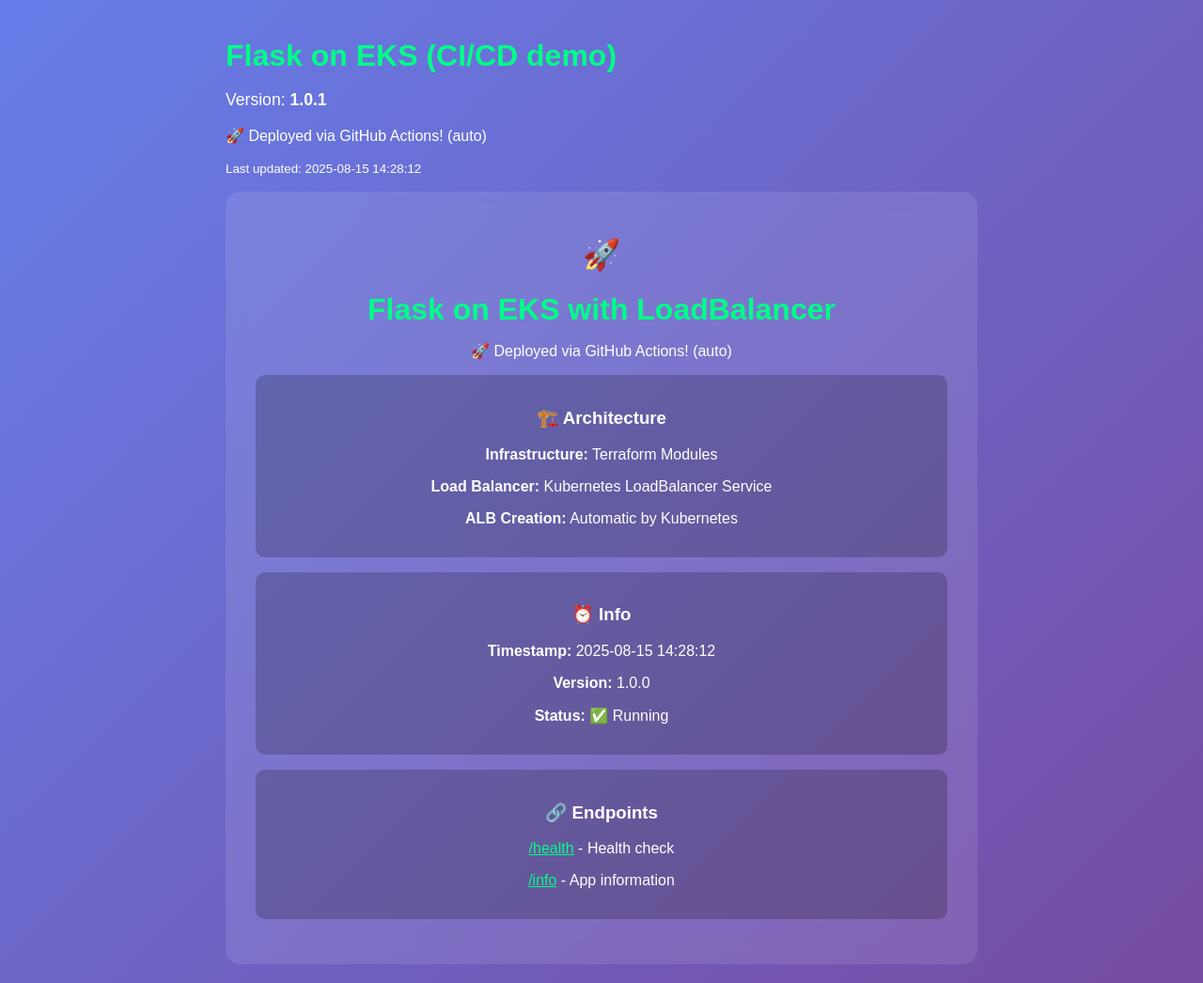
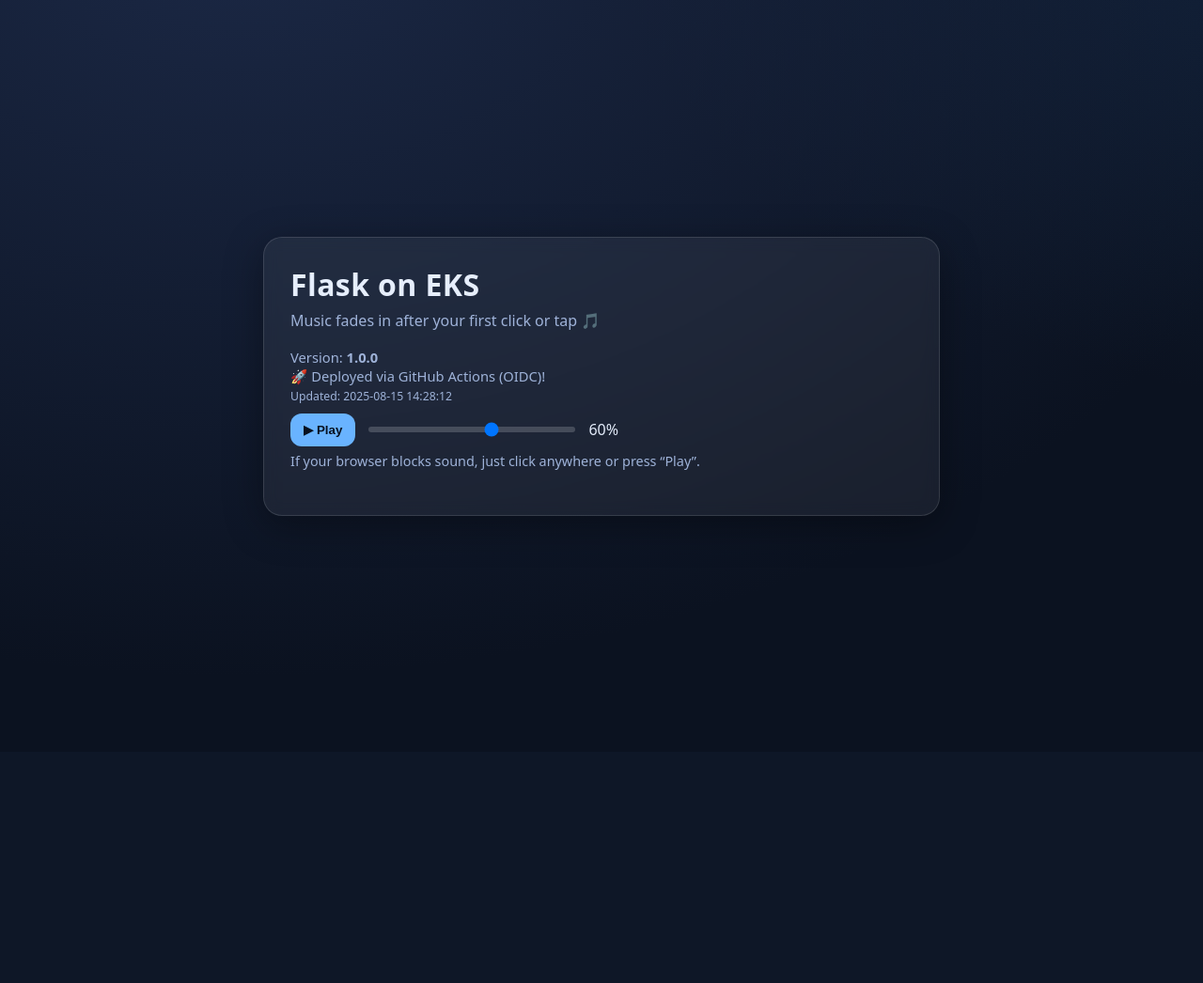
Before and after one commit to samiiraqi/devsecops-project, a Flask app: page / in a window 1280 px wide. Shown: the whole page at 94% size. After the commit the page ends 561 px from the top, so only its background shows below. Run offline with Flask 3, Linux system fonts and the light colour scheme.

Commit message:
Add music autoplay feature with fade-in

```diff
--- a/app/main.py
+++ b/app/main.py
@@ -1,39 +1,37 @@
-# app/main.py
 from flask import Flask, render_template, jsonify
 import os
 from datetime import datetime
 
 app = Flask(__name__)
+APP_VERSION = os.getenv("APP_VERSION", "1.0.0")
 
-APP_VERSION = os.getenv("APP_VERSION", "1.0.1")  # bumped version
 
-@app.route('/')
+@app.route("/")
 def index():
     return render_template(
-        'index.html',
-        message="🚀 Deployed via GitHub Actions! (auto)",
+        "index.html",
+        message="🚀 Deployed via GitHub Actions (OIDC)!",
         timestamp=datetime.now().strftime("%Y-%m-%d %H:%M:%S"),
-        version=APP_VERSION
+        version=APP_VERSION,
     )
 
-@app.route('/health')
+
+@app.route("/health")
 def health():
-    return jsonify({
-        'status': 'healthy',
-        'timestamp': datetime.now().isoformat(),
-        'version': APP_VERSION
-    }), 200
+    return jsonify({"status": "healthy", "version": APP_VERSION}), 200
 
-@app.route('/info')
+
+@app.route("/info")
 def info():
-    return jsonify({
-        'app': 'Flask EKS App',
-        'version': APP_VERSION,
-        'environment': os.getenv('FLASK_ENV', 'production'),
-        'architecture': 'Terraform + EKS + NLB',
-        'timestamp': datetime.now().isoformat()
-    }), 200
+    return jsonify(
+        {
+            "app": "Flask EKS App",
+            "version": APP_VERSION,
+            "env": os.getenv("FLASK_ENV", "production"),
+        }
+    )
 
-if __name__ == '__main__':
-    port = int(os.environ.get('PORT', 5000))
-    app.run(host='0.0.0.0', port=port, debug=False)
+
+if __name__ == "__main__":
+    port = int(os.environ.get("PORT", 5000))
+    app.run(host="0.0.0.0", port=port)
--- a/app/templates/index.html
+++ b/app/templates/index.html
@@ -1,73 +1,166 @@
 <!DOCTYPE html>
 <html lang="en">
 <head>
-    <meta charset="UTF-8">
-    <meta name="viewport" content="width=device-width, initial-scale=1.0">
-    <title>Flask App - Terraform Modules + LoadBalancer</title>
-    <!-- app/templates/index.html -->
-<h1>Flask on EKS (CI/CD demo)</h1>
-<p style="font-size:1.1rem">Version: <strong>{{ version }}</strong></p>
-<p>{{ message }}</p>
-<p><small>Last updated: {{ timestamp }}</small></p>
-
+  <meta charset="utf-8" />
+  <title>Flask EKS</title>
+  <meta name="viewport" content="width=device-width, initial-scale=1" />
   <style>
+    :root {
+      --bg: #0b1220;
+      --fg: #e6eefc;
+      --muted: #9fb3d9;
+      --accent: #69b3ff;
+    }
+    * { box-sizing: border-box; }
     body {
-            font-family: Arial, sans-serif;
-            max-width: 800px;
-            margin: 0 auto;
-            padding: 20px;
-            background: linear-gradient(135deg, #667eea 0%, #764ba2 100%);
-            color: white;
+      margin: 0;
+      font-family: ui-sans-serif, system-ui, -apple-system, Segoe UI, Roboto, Arial, "Apple Color Emoji", "Segoe UI Emoji";
+      background: radial-gradient(1200px 800px at 20% -10%, #1b2845, transparent),
+                  radial-gradient(900px 600px at 120% -20%, #12243e, transparent),
+                  var(--bg);
+      color: var(--fg);
       min-height: 100vh;
+      display: grid;
+      place-items: center;
+      padding: 24px;
     }
-        .container {
-            background: rgba(255, 255, 255, 0.1);
-            backdrop-filter: blur(10px);
-            padding: 2rem;
-            border-radius: 15px;
-            text-align: center;
+    .card {
+      width: min(720px, 92vw);
+      background: rgba(255,255,255,0.06);
+      border: 1px solid rgba(255,255,255,0.12);
+      border-radius: 20px;
+      padding: 28px;
+      box-shadow: 0 10px 40px rgba(0,0,0,0.35);
+      backdrop-filter: blur(8px);
     }
-        h1 {
-            color: #00ff88;
-            margin-bottom: 1rem;
+    h1 { margin: 0 0 6px; letter-spacing: 0.4px; }
+    .sub { margin: 0 0 18px; color: var(--muted); }
+    .notice { margin: 10px 0 20px; color: var(--muted); font-size: 0.98rem; }
+    .controls { display: flex; flex-wrap: wrap; gap: 12px; align-items: center; margin-top: 10px; }
+    button {
+      background: var(--accent); color: #071120; border: none; border-radius: 12px;
+      padding: 10px 14px; font-weight: 600; cursor: pointer; transition: transform 0.05s ease, filter 0.2s ease;
     }
-        .info-box {
-            background: rgba(0, 0, 0, 0.2);
-            padding: 1rem;
-            border-radius: 10px;
-            margin: 1rem 0;
+    button:hover { filter: brightness(1.05); }
+    button:active { transform: translateY(1px); }
+    .slider {
+      appearance: none; width: 220px; height: 6px; border-radius: 999px;
+      background: rgba(255,255,255,0.18); outline: none;
     }
-        .emoji {
-            font-size: 2rem;
-            margin: 1rem 0;
+    .hint { margin-top: 6px; font-size: 0.9rem; color: var(--muted); }
+    .meta { margin-top: 16px; color: var(--muted); font-size: 0.92rem; }
+    .sr-only {
+      position: absolute; width: 1px; height: 1px; padding: 0; margin: -1px;
+      overflow: hidden; clip: rect(0,0,0,0); white-space: nowrap; border: 0;
     }
   </style>
 </head>
 <body>
-    <div class="container">
-        <div class="emoji">🚀</div>
-        <h1>Flask on EKS with LoadBalancer</h1>
-        <p>{{ message }}</p>
+  <div class="card">
+    <h1>Flask on EKS</h1>
+    <p class="sub">Music fades in after your first click or tap 🎵</p>
 
-        <div class="info-box">
-            <h3>🏗️ Architecture</h3>
-            <p><strong>Infrastructure:</strong> Terraform Modules</p>
-            <p><strong>Load Balancer:</strong> Kubernetes LoadBalancer Service</p>
-            <p><strong>ALB Creation:</strong> Automatic by Kubernetes</p>
+    <div class="meta">
+      <div>Version: <b>{{ version }}</b></div>
+      <div>{{ message }}</div>
+      <div><small>Updated: {{ timestamp }}</small></div>
     </div>
 
-        <div class="info-box">
-            <h3>⏰ Info</h3>
-            <p><strong>Timestamp:</strong> {{ timestamp }}</p>
-            <p><strong>Version:</strong> 1.0.0</p>
-            <p><strong>Status:</strong> ✅ Running</p>
+    <!-- Audio starts muted & volume 0 so autoplay is allowed on all browsers -->
+    <audio id="bg-music" autoplay muted loop playsinline>
+      <source src="{{ url_for('static', filename='tattoo.mp3') }}" type="audio/mpeg" />
+      Your browser does not support the audio element.
+    </audio>
+
+    <div class="controls">
+      <button id="playPauseBtn" type="button">▶ Play</button>
+      <label class="sr-only" for="volume">Volume</label>
+      <input id="volume" class="slider" type="range" min="0" max="100" value="60" />
+      <span id="volVal" aria-hidden="true">60%</span>
     </div>
 
-        <div class="info-box">
-            <h3>🔗 Endpoints</h3>
-            <p><a href="/health" style="color: #00ff88;">/health</a> - Health check</p>
-            <p><a href="/info" style="color: #00ff88;">/info</a> - App information</p>
+    <p class="hint notice">If your browser blocks sound, just click anywhere or press “Play”.</p>
   </div>
-    </div>
+
+  <script>
+    (function () {
+      const audio = document.getElementById('bg-music');
+      const btn = document.getElementById('playPauseBtn');
+      const vol = document.getElementById('volume');
+      const volVal = document.getElementById('volVal');
+
+      const TARGET_VOLUME = 0.60; // 60%
+      const FADE_MS = 2500;       // fade duration
+
+      // Start with volume 0 to allow autoplay; we’ll ramp it after interaction
+      audio.volume = 0.0;
+
+      // Smooth fade utility
+      function fadeTo(target = TARGET_VOLUME, ms = FADE_MS) {
+        const start = audio.volume;
+        const delta = target - start;
+        const startTs = performance.now();
+        function tick(now) {
+          const t = Math.min(1, (now - startTs) / ms);
+          audio.volume = Math.min(1, Math.max(0, start + delta * t));
+          vol.value = Math.round(audio.volume * 100);
+          volVal.textContent = `${vol.value}%`;
+          if (t < 1) requestAnimationFrame(tick);
+        }
+        requestAnimationFrame(tick);
+      }
+
+      // First user interaction: unmute + fade in
+      function firstUnmute() {
+        if (!audio.muted && audio.volume > 0) return;
+        audio.muted = false;
+        audio.play().catch(() => {});
+        fadeTo(TARGET_VOLUME, FADE_MS);
+        btn.textContent = '⏸ Pause';
+        document.removeEventListener('click', firstUnmute);
+        document.removeEventListener('keydown', firstUnmute);
+        document.removeEventListener('touchstart', firstUnmute, {passive: true});
+      }
+
+      // Global listeners for first interaction
+      document.addEventListener('click', firstUnmute);
+      document.addEventListener('keydown', firstUnmute);
+      document.addEventListener('touchstart', firstUnmute, {passive: true});
+
+      // Play/Pause button
+      btn.addEventListener('click', async () => {
+        try {
+          if (audio.paused) {
+            if (audio.muted || audio.volume === 0) firstUnmute();
+            await audio.play();
+            btn.textContent = '⏸ Pause';
+          } else {
+            // Optional: quick fade-out before pause
+            const v = audio.volume;
+            fadeTo(0.0, 400);
+            setTimeout(() => { audio.pause(); btn.textContent = '▶ Play'; audio.volume = v; }, 420);
+          }
+        } catch (e) {
+          console.log('Playback issue:', e);
+        }
+      });
+
+      // Volume slider
+      vol.addEventListener('input', () => {
+        const target = Math.max(0, Math.min(1, vol.value / 100));
+        audio.muted = false;
+        audio.volume = target;
+        volVal.textContent = `${vol.value}%`;
+        if (audio.paused && target > 0) {
+          audio.play().catch(()=>{});
+          btn.textContent = '⏸ Pause';
+        }
+      });
+
+      // Keep label in sync with external controls
+      audio.addEventListener('play', () => { btn.textContent = '⏸ Pause'; });
+      audio.addEventListener('pause', () => { btn.textContent = '▶ Play'; });
+    })();
+  </script>
 </body>
 </html>
```
Also changed, not shown: 1 other file. Lines whose indentation alone changed are shown as unchanged.
